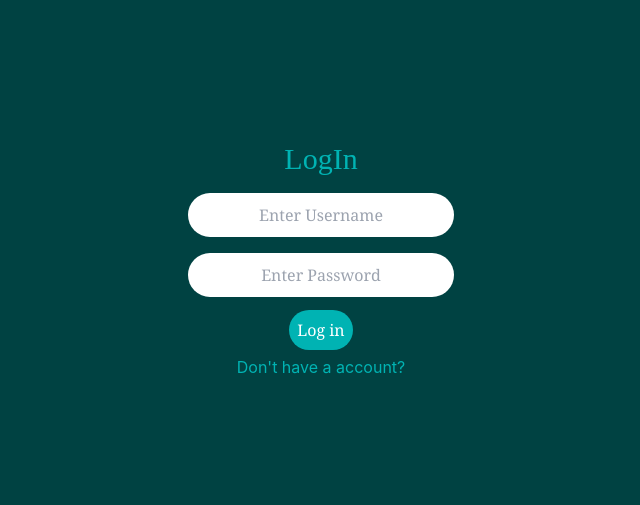
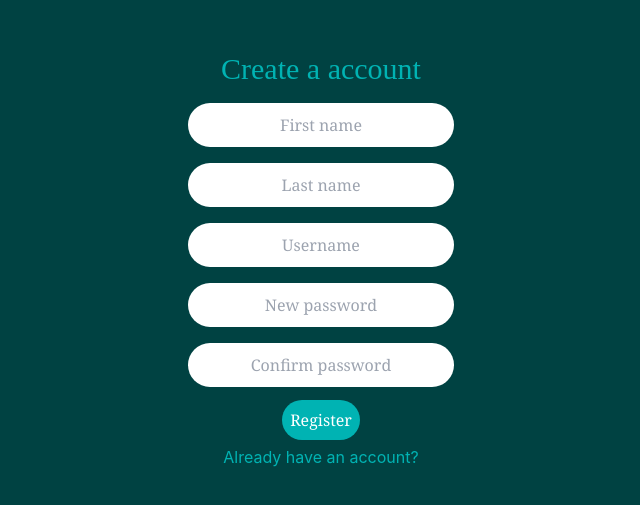
Before and after one commit to Deva00912/todo-app, a React (Create React App) app: page /register in a window 1280 px wide. Before the commit this address led to /login. Shown: the part 143-648 px from the top of the page, without its empty margins (319-959 px from the left). Built offline with nearby package versions, Linux system fonts and the light colour scheme.

Commit message:
code cleaning by myself

```diff
--- a/src/App.js
+++ b/src/App.js
@@ -26,12 +26,6 @@ function App() {
     }
   };
   useEffect(() => {
-    if (
-      !JSON.parse(localStorage.getItem("Users")) ||
-      !JSON.parse(localStorage.getItem("LoggedUsers"))
-    ) {
-      navigate("/login");
-    }
     window.addEventListener("storage", isLoggedPresent);
 
     return () => {
@@ -39,11 +33,12 @@ function App() {
     };
     // eslint-disable-next-line react-hooks/exhaustive-deps
   }, []);
+
   return (
     <div className="App">
       <Routes>
-        <Route path="/login" element={<Login />} />
-        <Route path="/register" element={<Register />} />
+        <Route path="/login" element={<Login navigate={navigate} />} />
+        <Route path="/register" element={<Register navigate={navigate} />} />
         <Route
           path="/"
           element={
@@ -56,7 +51,7 @@ function App() {
                   : false
               }
             >
-              <Tasks />
+              <Tasks navigate={navigate} />
             </ProtectedRoute>
           }
         />
--- a/src/InputBox.js
+++ b/src/InputBox.js
@@ -2,33 +2,48 @@ import React, { useState } from "react";
 import "./styles/register.css";
 
 export default function InputBox(props) {
-  const regExName = /^[a-z0-9]{6,}$/;
-  const regPwd = /^[A-Za-z0-9@*#()]{8,15}$/;
+  const regexText = /^[a-zA-Z]{1,}$/;
+  const regexName = /^[a-z0-9]{6,}$/;
+  const regexPassword = /^[A-Za-z0-9@*#()]{8,15}$/;
 
-  const errors = {};
+  const [errors, setErrors] = useState({});
 
   function formValidation(e) {
     const { name, value } = e.target;
     let newErrors = {};
     switch (name) {
-      case "uName":
+      case "firstName":
         if (value === "") {
-          newErrors.uName = "Name can't be blank";
-        } else if (!regExName.test(value)) {
-          newErrors.uName = "Username is invalid";
+          newErrors.firstName = "First name can't be blank";
+        } else if (!regexText.test(value)) {
+          newErrors.firstName = "Name is invalid";
         }
         break;
-      case "pwd":
+      case "lastName":
+        if (value === "") {
+          newErrors.lastName = "Last name can't be blank";
+        } else if (!regexText.test(value)) {
+          newErrors.lastName = "Name is invalid";
+        }
+        break;
+      case "userName":
+        if (value === "") {
+          newErrors.userName = "Name can't be blank";
+        } else if (!regexName.test(value)) {
+          newErrors.userName = "Username is invalid";
+        }
+        break;
+      case "password":
         if (value === "") {
           newErrors.pwd = "Password can't be blank";
-        } else if (!regPwd.test(value)) {
+        } else if (!regexPassword.test(value)) {
           newErrors.pwd = "Invalid Password Format";
         }
         break;
-      case "cPwd":
+      case "confirmPassword":
         if (value === "") {
           newErrors.cPwd = "Confirm password can't be blank";
-        } else if (!regPwd.test(value)) {
+        } else if (!regexPassword.test(value)) {
           newErrors.cPwd = "Invalid Password Format";
         }
         break;
@@ -37,7 +52,7 @@ export default function InputBox(props) {
         break;
     }
 
-    // setErrors();
+    setErrors(newErrors);
   }
 
   return (
@@ -48,9 +63,7 @@ export default function InputBox(props) {
         type={props.type}
         placeholder={props.placeholder}
         onChange={(e) => {
-          // formValidation(e);
-
-
+          formValidation(e);
         }}
       />
 
--- a/src/Login.js
+++ b/src/Login.js
@@ -2,35 +2,24 @@ import React, { useState } from "react";
 import InputBox from "./InputBox";
 import "./styles/register.css";
 import { toast } from "react-toastify";
-import { Link, useNavigate } from "react-router-dom";
+import { Link } from "react-router-dom";
 import Button from "./Button";
-import { useAuth } from "./useCustomHook";
-// import { useAuthentication } from "./useAuth";
+import { useAuth } from "./useAuthentication";
 
 export default function Login(props) {
-  const id = props.id;
-  const [user, setUser] = useState({ uId: id, uName: "", pwd: "" });
-  const navigate = useNavigate();
+  const [user, setUser] = useState({ userName: "", password: "" });
 
-  const [getUser, setUserData] = useAuth();
-  // console.log("state--",getUser, setUserData({uId:42, uName:"devendran99", pwd:"Dev@1234"}))
-  // setUserData({ uId: 42, uName: "devendran99", pwd: "Dev@1234" });
-  // const [getUsers, addUsers, checkUser] = useAuthentication();
-
-  // console.log(getUsers("Users"), "GetUsers login Page");
-  // console.log(addUsers, "AddUsers login Page");
-  // console.log(user);
-  // console.log(checkUser({ user }), "CheckUsers login Page");
+  const a = useAuth();
 
   const regExName = /^[a-z0-9]{6,}$/;
   const regPwd = /^[A-Za-z0-9@*#()]{8,15}$/;
 
   const validate = () => {
     if (
-      user.uName &&
-      user.pwd &&
-      regExName.test(user.uName) &&
-      regPwd.test(user.pwd)
+      user.userName &&
+      user.password &&
+      regExName.test(user.userName) &&
+      regPwd.test(user.password)
     ) {
       return true;
     } else {
@@ -47,12 +36,11 @@ export default function Login(props) {
         }}
         onSubmit={(e) => {
           e.preventDefault();
-          console.log(user);
-          // console.log(checkUser({ user }), "CheckUsers login Page");
           if (validate()) {
-            if (true) {
-              navigate("/");
-              localStorage.setItem("LoggedUsers", JSON.stringify(user));
+            const loggedUser = a.isUserLogin(user);
+            if (loggedUser) {
+              props.navigate("/");
+              localStorage.setItem("LoggedUsers", JSON.stringify(loggedUser));
               toast.success("Logged in");
             } else {
               toast.error("User does not exist!");
@@ -66,25 +54,22 @@ export default function Login(props) {
         <InputBox
           placeholder="Enter Username"
           type="text"
-          name="uName"
+          name="userName"
           className="input-box"
         />
         <InputBox
           placeholder="Enter Password"
           type="password"
-          name="pwd"
+          name="password"
           className="input-box"
         />
         <Button type="submit" className="btn" value="Log in" />
-        <div>
-          <Link
-            to="/register"
-            style={{
-              color: "#00b3b3",
-            }}
-          >
-            Don't have a account?
-          </Link>
+        <div
+          style={{
+            color: "#00b3b3",
+          }}
+        >
+          <Link to="/register">Don't have a account?</Link>
         </div>
       </form>
     </div>
--- a/src/RegisterForm.js
+++ b/src/RegisterForm.js
@@ -5,58 +5,35 @@ import { toast } from "react-toastify";
 import { Link, useNavigate } from "react-router-dom";
 import Button from "./Button";
 import uuid from "react-uuid";
-import { useAuth } from "./useCustomHook";
+import { useAuth } from "./useAuthentication";
 
 export default function Register() {
   const navigate = useNavigate();
-  const [getUser, setUserData] = useAuth();
+  const { setUserData, isUser } = useAuth();
 
   const [user, setUser] = useState({
     id: uuid(),
-    uName: "",
-    pwd: "",
-    cPwd: "",
+    userName: "",
+    password: "",
+    confirmPassword: "",
   });
 
-  const data =
-    localStorage.getItem("Users") &&
-    JSON.parse(localStorage.getItem("Users")).length > 0
-      ? JSON.parse(localStorage.getItem("Users"))
-      : [];
-
-  const regExName = /^[a-z0-9]{6,}$/;
-  const regPwd = /^[A-Za-z0-9@*#()]{8,15}$/;
-
-  const checkUserExist = () => {
-    if (!data) {
-      return false;
-    } else {
-      const ch = data.find((ele) => ele?.uName === user.uName);
-      if (ch === null || ch === undefined) {
-        return false;
-      }
-      if (Object.values(ch)?.length) {
-        toast.error("Username already exists!");
-        return true;
-      } else {
-        return false;
-      }
-    }
-  };
+  const regexUserName = /^[a-z0-9]{6,}$/;
+  const regexPassword = /^[A-Za-z0-9@*#()]{8,15}$/;
 
   const validate = () => {
     if (
-      user.uName &&
-      user.cPwd &&
-      user.pwd &&
-      user.pwd === user.cPwd &&
-      regExName.test(user.uName) &&
-      regPwd.test(user.pwd) &&
-      regPwd.test(user.cPwd)
+      user.userName &&
+      user.confirmPassword &&
+      user.password &&
+      user.password === user.confirmPassword &&
+      regexUserName.test(user.userName) &&
+      regexPassword.test(user.password) &&
+      regexPassword.test(user.confirmPassword)
     ) {
       return true;
     } else {
-      return false;
+      throw new Error("Check entered details again!");
     }
   };
 
@@ -69,17 +46,23 @@ export default function Register() {
         }}
         onSubmit={(e) => {
           e.preventDefault();
-          if (validate()) {
-            if (!checkUserExist()) {
-              data.push(user);
-              setUserData(user);
-              if (data) {
-                // localStorage.setItem("Users", JSON.stringify(data));
-                toast.success("User registered!!");
-                navigate("/login");
-              }
-            } else {
-              toast.error("User already exists");
+          try {
+            validate();
+            isUser(user);
+            setUserData(user);
+            toast.success("User registered!!");
+            navigate("/login");
+          } catch (error) {
+            if (error === "Check entered details again!") {
+              toast.error("Check entered details again!");
+            }
+            if (error === "Entered details are wrong") {
+              toast.error("Entered details are wrong");
+            }
+            if (error === "Invalid parameters") {
+              toast.error(`Invalid parameters`);
+            } else if (error === "User already exists!") {
+              toast.error("User already exists!");
             }
           }
         }}
@@ -89,39 +72,34 @@ export default function Register() {
         <InputBox
           placeholder="First name"
           type="text"
-          name="fName"
+          name="firstName"
           className="input-box"
         />
         <InputBox
           placeholder="Last name"
           type="text"
-          name="lName"
+          name="lastName"
           className="input-box"
         />
         <InputBox
           placeholder="Username"
           type="text"
-          name="uName"
+          name="userName"
           className="input-box"
         />
         <InputBox
           placeholder="New password"
           type="password"
-          name="pwd"
+          name="password"
           className="input-box"
         />
         <InputBox
-          placeholder="Confirm new password"
+          placeholder="Confirm password"
           type="password"
-          name="cPwd"
+          name="confirmPassword"
           className="input-box"
         />
-        <Button
-          className="btn"
-          type="submit"
-          disabled={!validate()}
-          value="Register"
-        />
+        <Button className="btn" type="submit" value="Register" />
 
         <div>
           <Link
--- a/src/Tasks.js
+++ b/src/Tasks.js
@@ -3,22 +3,30 @@ import { useNavigate } from "react-router-dom";
 import InputBox from "./InputBox";
 import Button from "./Button";
 import "./styles/register.css";
+import uuid from "react-uuid";
 
 export default function Tasks() {
-  const [loggedUser, setLoggedUser] = useState(
+  const loggedUser =
     localStorage.getItem("LoggedUsers") &&
-      Object.values(JSON.parse(localStorage.getItem("LoggedUsers"))).length > 0
+    Object.values(JSON.parse(localStorage.getItem("LoggedUsers"))).length > 0
       ? JSON.parse(localStorage.getItem("LoggedUsers"))
-      : {}
-  );
-  const [task, setTask] = useState({ id: loggedUser?.uId, entry: "" });
-  const [edit, setEdit] = useState(false);
+      : {};
+
+  const [task, setTask] = useState({
+    userId: loggedUser?.id,
+    entry: "",
+    taskId: "",
+  });
+
   const [list, setList] = useState(
     localStorage.getItem("Tasks") &&
       Object.values(JSON.parse(localStorage.getItem("Tasks")))?.length > 0
       ? JSON.parse(localStorage.getItem("Tasks"))
       : []
   );
+
+  const [edit, setEdit] = useState(false);
+  const [listTask, setListTask] = useState([]);
   const [submit, setSubmit] = useState(false);
 
   const navigate = useNavigate();
@@ -31,7 +39,7 @@ export default function Tasks() {
   useEffect(() => {
     if (submit) {
       if (JSON.parse(localStorage.getItem("Tasks"))) {
-        setList(JSON.parse(localStorage.getItem("Tasks")));
+        localStorage.setItem("Tasks", JSON.stringify(list));
         setSubmit(false);
       }
     }
@@ -40,31 +48,49 @@ export default function Tasks() {
       setEdit(false);
     }
 
+    findTask();
     // eslint-disable-next-line
-  }, [submit, edit]);
+  }, [submit, edit, list]);
 
-  console.log(task, "task");
+  useEffect(() => {
+    localStorage.setItem("Tasks", JSON.stringify(list));
+  }, [list]);
+
+  const findTask = () => {
+    const filterTask = list.filter((task) => task.userId === loggedUser?.id);
+    setListTask(filterTask);
+  };
+
+  const deleteTask = (taskDeleteId) => {
+    const keepList = list.filter((task) => task.taskId !== taskDeleteId);
+    setList(keepList);
+    localStorage.setItem("Tasks", JSON.stringify(list));
+  };
 
   return (
     <div>
       <Button className="btn" value="Log out" onClick={logOut} />
       <form
         onChange={(e) => {
-          setTask({ ...task, [e.target.name]: e.target.value });
+          setTask({
+            ...task,
+            [e.target.name]: e.target.value,
+            taskId: uuid(),
+          });
         }}
         onSubmit={(e) => {
           e.preventDefault();
-          let d = [];
-          if (list && list.length > 0) {
-            d = [...list, task];
-          } else {
-            d.push(task);
-          }
-          localStorage.setItem("Tasks", JSON.stringify(d));
+          setList([...list, task]);
           setSubmit(true);
+          findTask();
         }}
       >
-        <InputBox placeholder="Entry" type="type" name="entry" />
+        <InputBox
+          placeholder="Entry"
+          type="type"
+          name="entry"
+          className="input-box"
+        />
         <Button className="btn" type="submit" value="Save" />
       </form>
       <div
@@ -76,9 +102,9 @@ export default function Tasks() {
           width: "300px",
         }}
       >
-        {list.length > 0 &&
-          list?.map((data, index) => (
-            <div className="list-view">
+        {listTask.length > 0 &&
+          listTask?.map((data, index) => (
+            <div key={index} className="list-view">
               {data.entry}
               <Button
                 className="btn"
@@ -94,9 +120,8 @@ export default function Tasks() {
                 value="Delete"
                 type="button"
                 onClick={() => {
-                  list.splice(index, 1);
-                  setList([...list]);
-                  localStorage.setItem("Tasks", JSON.stringify(list));
+                  const taskDeleteId = listTask[index].taskId;
+                  deleteTask(taskDeleteId);
                 }}
               />
             </div>
--- a/src/TasksId.js
+++ /dev/null
@@ -1,31 +0,0 @@
-import React, { useState } from "react";
-import InputBox from "./InputBox";
-import Button from "./Button";
-
-export default function TasksId() {
-  const [task, setTask] = useState({ id : "", entry: "" });
-  const [list, setList] = useState(
-    localStorage.getItem("Tasks") &&
-      Object.values(JSON.parse(localStorage.getItem("Tasks"))).length > 0
-      ? JSON.parse(localStorage.getItem("Tasks"))
-      : []
-  );
-  const [user, setUser] = useState(
-    localStorage.getItem("LoggedUsers") &&
-      Object.values(JSON.parse(localStorage.getItem("LoggedUsers"))).length > 0
-      ? JSON.parse(localStorage.getItem("LoggedUsers"))
-      : []
-  );
-  return (
-    <div>
-      <form
-      onChange={(e)=>{
-        setTask({ ...task,[e.target.name]: e.target.value });
-      }}
-      >
-        <InputBox placeholder="Entry" type="text" name="entry" />
-        <Button type="submit" value="save"/>
-      </form>
-    </div>
-  );
-}
--- a/src/index.js
+++ b/src/index.js
@@ -1,6 +1,6 @@
 import React from "react";
 import ReactDOM from "react-dom/client";
-import "./styles/index.css";
+import "./index.css";
 import App from "./App";
 import { BrowserRouter } from "react-router-dom";
 
--- a/src/useAuth.js
+++ /dev/null
@@ -1,91 +0,0 @@
-
-export function useAuthentication() {
-
-  function checkUser( users) {
-    const data =
-      localStorage.getItem("Users") &&
-      JSON.parse(localStorage.getItem("Users")).length > 0
-        ? JSON.parse(localStorage.getItem("Users"))
-        : [];
-    if (!users || !data) {
-      return false;
-    } else {
-      const loggedUser = data.find(
-        (ele) => ele?.uName === users?.uName && ele?.pwd === users?.pwd
-      );
-      console.log("Logged in CheckUsers",loggedUser);
-      if (loggedUser === null || loggedUser === undefined) {
-        return false;
-      } else {
-        if (Object.values(loggedUser)?.length > 0) {
-          return (true);
-        } else {
-          return false;
-        }
-      }
-    }
-  }
-  function getUser(key) {
-    const data =
-      localStorage.getItem(String(key)) &&
-      JSON.parse(localStorage.getItem(String(key))).length > 0
-        ? JSON.parse(localStorage.getItem(String(key)))
-        : [];
-    // console.log(data, "getUsers");
-    if (!data) {
-      return data;
-    } else {
-      return data;
-    }
-  }
-
-  function addUser(props) {
-    const data =
-      localStorage.getItem("Users") &&
-      JSON.parse(localStorage.getItem("Users")).length > 0
-        ? JSON.parse(localStorage.getItem("Users"))
-        : [];
-    if (!props) {
-      return false;
-    } else {
-      data.push(props);
-      localStorage.setItem("Users", JSON.stringify(data));
-      return true;
-    }
-  }
-
-  return [getUser, addUser,checkUser];
-}
-
-// useEffect(() => {
-//   console.log("first");
-
-//   window.addEventListener("storage", checkUser());
-
-//   return () => {
-//     window.removeEventListener("storage", checkUser());
-//   };
-// }, [res,props]);
-// export const useGetUsers = () => {
-//   useEffect(() => {
-
-//     window.addEventListener("storage", getUser());
-
-//     return () => {
-//       window.removeEventListener("storage", getUser());
-//     };
-//   }, []);
-
-//   // eslint-disable-next-line
-// };
-
-// export const useAddUsers = (user) => {
-//   useEffect(() => {
-
-//     window.addEventListener("storage", addUser());
-//     return () => {
-//       window.removeEventListener("storage", addUser());
-//     };
-//     // eslint-disable-next-line
-//   }, []);
-// };
--- /dev/null
+++ b/src/useAuthentication.js
@@ -0,0 +1,73 @@
+import { useEffect, useState } from "react";
+
+export function useAuth(val) {
+  const [getUser, setGetUser] = useState([]);
+  useEffect(() => {
+    function readUser() {
+      const data =
+        localStorage.getItem("Users") &&
+        JSON.parse(localStorage.getItem("Users")).length > 0
+          ? JSON.parse(localStorage.getItem("Users"))
+          : [];
+      setGetUser(data);
+    }
+    readUser();
+  }, [val]);
+
+
+  function setUserData(user) {
+    if (!user) {
+      throw new Error("Invalid parameters");
+    } else {
+      const data =
+        localStorage.getItem("Users") &&
+        JSON.parse(localStorage.getItem("Users")).length > 0
+          ? JSON.parse(localStorage.getItem("Users"))
+          : [];
+      data.push(user);
+      localStorage.setItem("Users", JSON.stringify(data));
+    }
+  }
+
+  function isUser(user) {
+    const data =
+      localStorage.getItem("Users") &&
+      JSON.parse(localStorage.getItem("Users")).length > 0
+        ? JSON.parse(localStorage.getItem("Users"))
+        : [];
+    if (!user) {
+      throw new Error("Invalid parameters");
+    } else {
+      const loggedData = data.find(
+        (element) => element?.userName === user.userName
+      );
+      if (loggedData === null || loggedData === undefined) {
+        return true;
+      }
+      if (Object.values(loggedData).length) {
+        throw new Error("User already exists!");
+      }
+    }
+  }
+  function isUserLogin(user) {
+    const data =
+      localStorage.getItem("Users") &&
+      JSON.parse(localStorage.getItem("Users")).length > 0
+        ? JSON.parse(localStorage.getItem("Users"))
+        : [];
+    if (!user) {
+      throw new Error("Invalid parameters");
+    } else {
+      const loggedData = data.find(
+        (element) => element?.userName === user.userName
+      );
+      if (loggedData === null || loggedData === undefined) {
+        return false;
+      }
+      if (Object.values(loggedData).length) {
+        return loggedData;
+      }
+    }
+  }
+  return { getUser, setUserData, isUser, isUserLogin };
+}
```
Also changed, not shown: src/Taskmodel.js (deleted, +0 -58 lines), src/useCustomHook.js (deleted, +0 -45 lines), src/index.css (renamed from src/styles/index.css).
